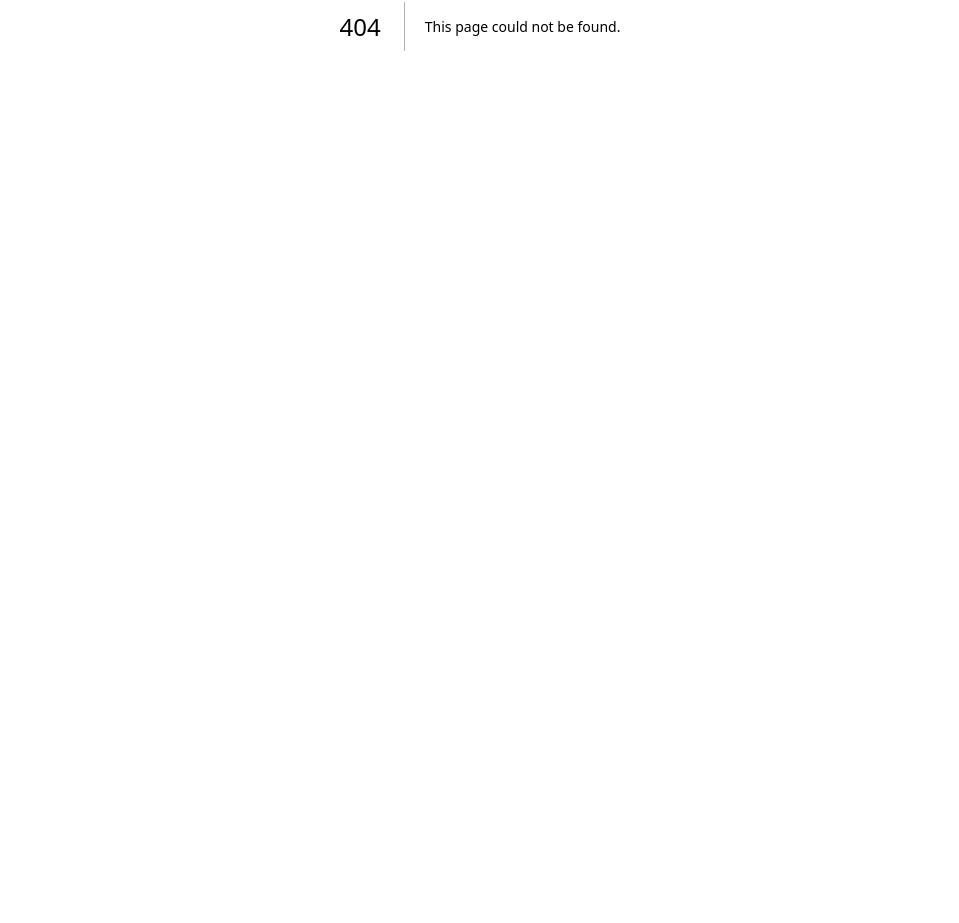
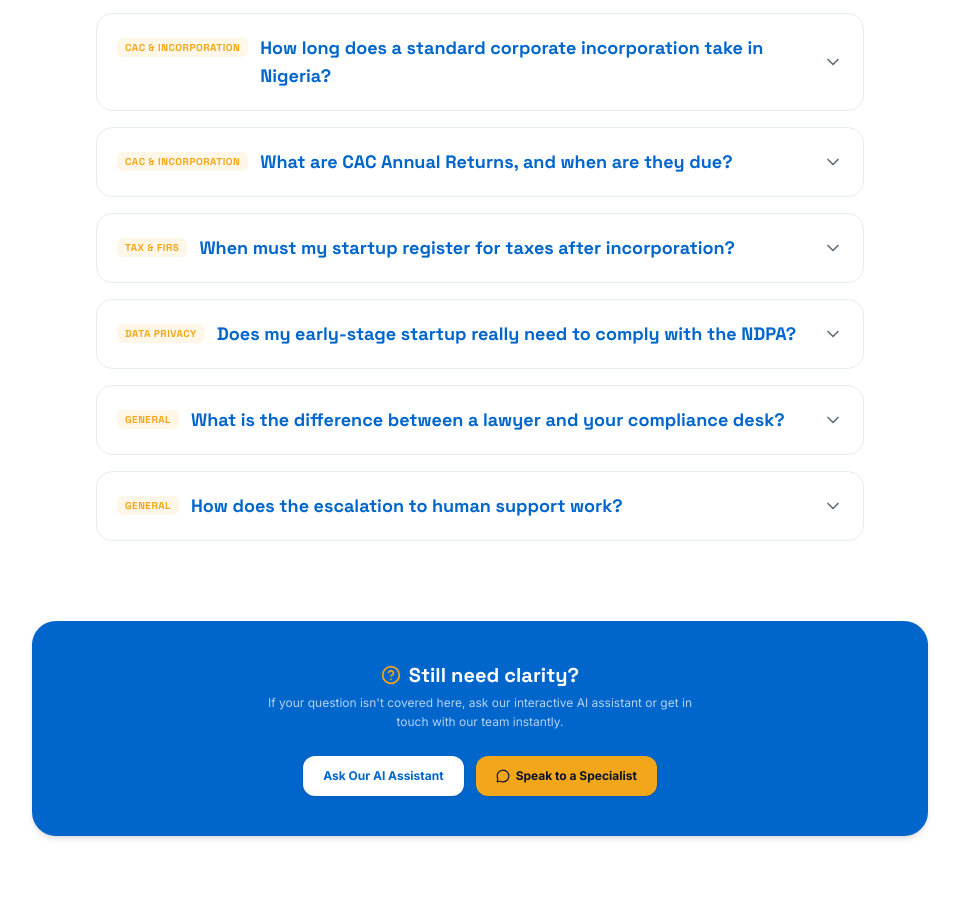
Before and after one commit to Tosin2513/The-Start-up-Desk-, a Next.js app: page /faq in a window 1280 px wide. Before the commit this address had no page. Shown: the part 374-1297 px from the top of the page, without its empty margins (160-1119 px from the left). Before the commit the page ends 800 px from the top, so only its background shows below. Built offline with nearby package versions, Linux system fonts and the light colour scheme.

Commit message:
Create page.tsx

```diff
--- /dev/null
+++ b/app/faq/page.tsx
@@ -0,0 +1,145 @@
+"use client"
+
+import * as React from "react"
+import { SiteHeader } from "@/components/site-header"
+import { SiteFooter } from "@/components/site-footer"
+import { ChevronDown, MessageCircle, HelpCircle } from "lucide-react"
+import { whatsappLink } from "@/lib/site"
+
+interface FAQItem {
+  question: string
+  answer: string
+  category: "General" | "CAC & Incorporation" | "Tax & FIRS" | "Data Privacy"
+}
+
+const FAQ_DATABASE: FAQItem[] = [
+  {
+    category: "CAC & Incorporation",
+    question: "How long does a standard corporate incorporation take in Nigeria?",
+    answer: "Typically, a standard limited liability company registration with the Corporate Affairs Commission (CAC) takes between 3 to 7 business days, provided all documentation, unique name reservations, and shareholder details are submitted correctly."
+  },
+  {
+    category: "CAC & Incorporation",
+    question: "What are CAC Annual Returns, and when are they due?",
+    answer: "Annual Returns are statutory filings made to the CAC to show your company is still active. They are not tax payments. Every registered company must file returns annually, starting from the second year of incorporation. Failing to file triggers heavy late-payment penalties and risks your company being marked as 'inactive'."
+  },
+  {
+    category: "Tax & FIRS",
+    question: "When must my startup register for taxes after incorporation?",
+    answer: "Under Nigerian law, every newly incorporated company is expected to register with the Federal Inland Revenue Service (FIRS) for a Tax Identification Number (TIN) immediately. VAT registration is mandatory, and you must begin filing monthly VAT returns even if your startup is not yet generating revenue."
+  },
+  {
+    category: "Data Privacy",
+    question: "Does my early-stage startup really need to comply with the NDPA?",
+    answer: "Yes. If your startup collects, stores, or processes the personal data of Nigerian citizens (like names, emails, phone numbers, or payment info), you fall under the Nigeria Data Protection Act (NDPA). Non-compliance can lead to massive fines and block you from raising venture capital during due diligence."
+  },
+  {
+    category: "General",
+    question: "What is the difference between a lawyer and your compliance desk?",
+    answer: "Lawyers handle complex litigation, custom contract writing, and high-level disputes. The Startup Desk specializes in operational compliance—handling routine filings, tax registrations, entity management, and statutory renewals faster, more efficiently, and at a fraction of the cost of a traditional law firm retainer."
+  },
+  {
+    category: "General",
+    question: "How does the escalation to human support work?",
+    answer: "Our interactive AI assistant can answer over 90% of pricing, packaging, and basic regulatory timeline questions immediately on our Contact page. If you require manual reviews, custom share structures, or are ready to initiate a service, the assistant or our contact links will instantly connect you directly to our team via WhatsApp or email."
+  }
+]
+
+export default function FAQPage() {
+  const [openIndex, setOpenIndex] = React.useState<number | null>(null)
+
+  const toggleFAQ = (index: number) => {
+    setOpenIndex(openIndex === index ? null : index)
+  }
+
+  return (
+    <main className="min-h-screen bg-background text-foreground flex flex-col justify-between">
+      <div className="mx-auto w-full max-w-6xl px-6 py-6 lg:px-8">
+        <SiteHeader />
+
+        {/* Header Section */}
+        <section className="py-12 md:py-16 text-center max-w-3xl mx-auto space-y-4">
+          <span className="inline-block bg-muted text-primary text-[10px] font-bold tracking-wider uppercase px-2.5 py-1 rounded-md">
+            Got Questions?
+          </span>
+          <h1 className="font-display text-4xl font-extrabold tracking-tight text-primary sm:text-5xl">
+            Frequently Asked Questions
+          </h1>
+          <p className="text-lg text-muted-foreground leading-relaxed">
+            Clear, straightforward answers about startup setup, legal obligations, and tax filing timelines in Nigeria.
+          </p>
+        </section>
+
+        {/* FAQ Accordion List */}
+        <section className="max-w-3xl mx-auto mb-20 space-y-4">
+          {FAQ_DATABASE.map((faq, index) => {
+            const isOpen = openIndex === index
+            return (
+              <div
+                key={index}
+                className="border border-border/80 bg-card-surface rounded-2xl overflow-hidden transition-all duration-200"
+              >
+                <button
+                  onClick={() => toggleFAQ(index)}
+                  className="w-full flex items-center justify-between p-5 text-left font-display font-bold text-base md:text-lg text-primary focus:outline-none hover:bg-muted/30 transition-colors"
+                >
+                  <span className="flex items-start gap-3">
+                    <span className="text-[10px] font-bold uppercase tracking-wider text-accent bg-accent/10 px-2 py-0.5 rounded-md mt-1 shrink-0">
+                      {faq.category}
+                    </span>
+                    {faq.question}
+                  </span>
+                  <ChevronDown
+                    className={`h-5 w-5 text-muted-foreground shrink-0 transition-transform duration-200 ${
+                      isOpen ? "rotate-180 text-accent" : ""
+                    }`}
+                  />
+                </button>
+
+                <div
+                  className={`transition-all duration-300 ease-in-out ${
+                    isOpen ? "max-h-[300px] border-t border-border/40 p-5 bg-muted/10 opacity-100" : "max-h-0 opacity-0 overflow-hidden"
+                  }`}
+                >
+                  <p className="text-sm text-muted-foreground leading-relaxed whitespace-pre-line">
+                    {faq.answer}
+                  </p>
+                </div>
+              </div>
+            )
+          })}
+        </section>
+
+        {/* CTA Banner */}
+        <section className="bg-primary text-white p-8 md:p-10 rounded-3xl max-w-4xl mx-auto text-center space-y-4 mb-16 shadow-md">
+          <div className="space-y-1">
+            <h3 className="font-display text-xl font-bold flex items-center justify-center gap-2">
+              <HelpCircle className="h-5 w-5 text-accent" /> Still need clarity?
+            </h3>
+            <p className="text-xs text-white/70 max-w-md mx-auto leading-relaxed">
+              If your question isn&apos;t covered here, ask our interactive AI assistant or get in touch with our team instantly.
+            </p>
+          </div>
+          <div className="flex flex-col sm:flex-row justify-center gap-3 pt-2">
+            <a
+              href="/contact"
+              className="bg-white text-primary font-bold text-xs px-5 py-3 rounded-xl shadow-sm hover:bg-white/90 transition-all inline-flex items-center justify-center"
+            >
+              Ask Our AI Assistant
+            </a>
+            <a
+              href={whatsappLink("Hi, I read the FAQs but have a specific compliance question regarding my business.")}
+              target="_blank"
+              rel="noopener noreferrer"
+              className="bg-accent text-accent-foreground font-bold text-xs px-5 py-3 rounded-xl shadow-sm hover:brightness-105 transition-all inline-flex items-center justify-center gap-1.5"
+            >
+              <MessageCircle className="h-3.5 w-3.5" /> Speak to a Specialist
+            </a>
+          </div>
+        </section>
+
+      </div>
+      <SiteFooter />
+    </main>
+  )
+}
```
